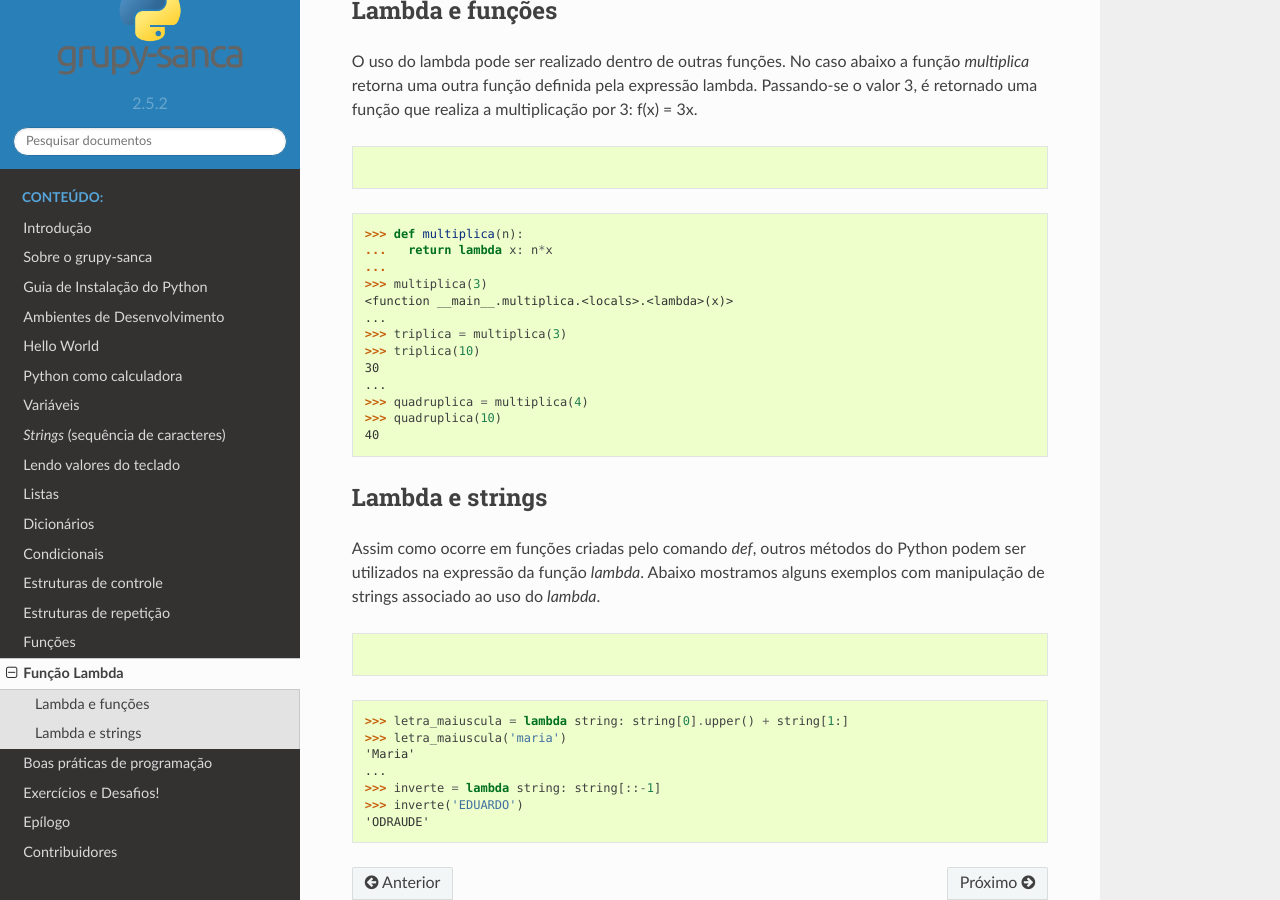
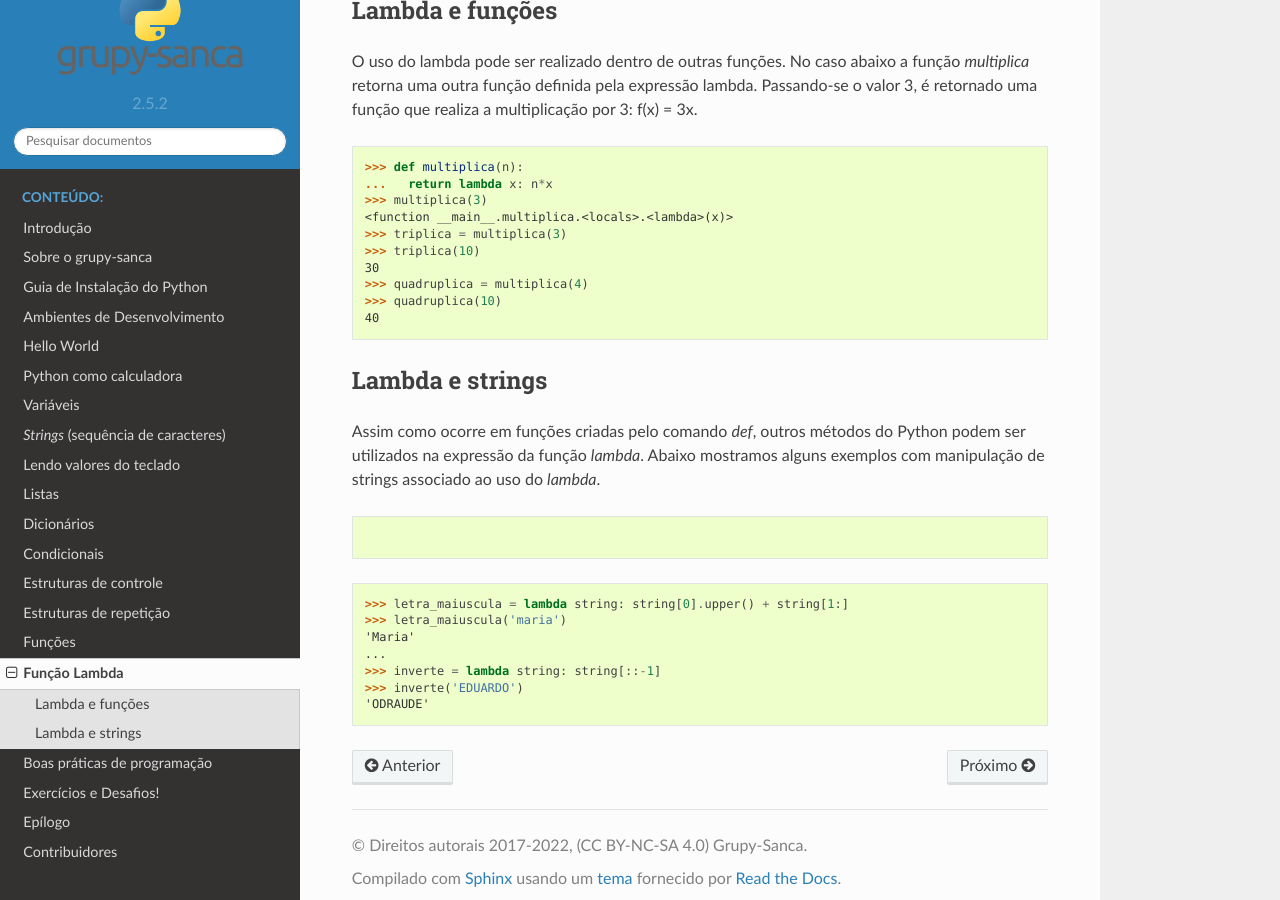
Before and after one commit to grupy-sanca/curso-python, a Sphinx documentation site: the page built from source/lambda.rst, in a window 1280 px wide and 900 px high, scrolled down 796 px. Built offline with Sphinx 7.4.7 and the Read the Docs theme 2.0.0, drawn with Linux system fonts in a browser that asks for light colours.

```diff
--- a/source/lambda.rst
+++ b/source/lambda.rst
@@ -32,19 +32,17 @@ Passando-se o valor 3, é retornado uma função que realiza a multiplicação p
 f(x) = 3x.
 
 .. doctest::
->>> def multiplica(n):
-...   return lambda x: n*x
-...
->>> multiplica(3)
-<function __main__.multiplica.<locals>.<lambda>(x)>
-...
->>> triplica = multiplica(3)
->>> triplica(10)
-30
-...
->>> quadruplica = multiplica(4)
->>> quadruplica(10)
-40
+
+   >>> def multiplica(n):
+   ...   return lambda x: n*x
+   >>> multiplica(3)
+   <function __main__.multiplica.<locals>.<lambda>(x)>
+   >>> triplica = multiplica(3)
+   >>> triplica(10)
+   30
+   >>> quadruplica = multiplica(4)
+   >>> quadruplica(10)
+   40
 
 Lambda e strings
 --------------
```
